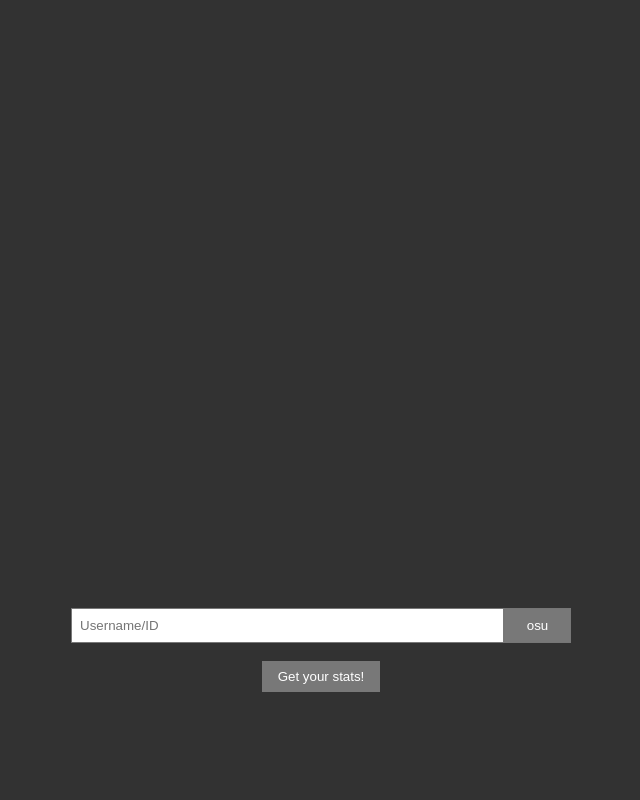
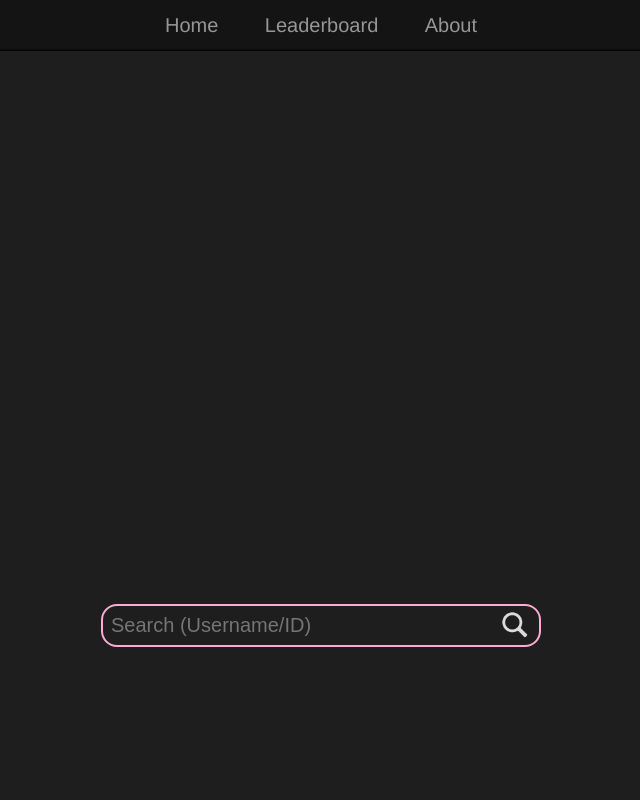
Before and after one commit to JasonM610/o-recap-2023, a Flask app: page / in a window 1280 px wide. Shown: the whole page, without its empty margins (319-959 px from the left). Run offline with Flask 3, Linux system fonts and the light colour scheme; parts of the project's set-up code (start-up, migrations or seed data) failed here and were passed over.

Commit message:
update homepage (change html/css, remove mod form)

```diff
--- a/app/home/forms.py
+++ b/app/home/forms.py
@@ -1,17 +1,8 @@
 from flask_wtf import FlaskForm
 from wtforms import StringField, SubmitField, SelectField
 from wtforms.validators import DataRequired
-from app.utils.enums import Mode
 
 
 class UserForm(FlaskForm):
     user = StringField(validators=[DataRequired()])
-    mode = SelectField(
-        choices=[
-            ("osu", "osu"),
-            ("taiko", "Taiko"),
-            ("fruits", "CTB"),
-            ("mania", "Mania"),
-        ],
-    )
     submit = SubmitField("Get your stats!")
--- a/app/home/routes.py
+++ b/app/home/routes.py
@@ -20,7 +20,6 @@ def index():
 
     if form.validate_on_submit():
         user_input = form.user.data
-        mode_input = form.mode.data
 
         user = get_user(user_input)
         if user is None:
--- a/app/home/static/css/main.css
+++ b/app/home/static/css/main.css
@@ -1,67 +1,63 @@
 body {
-    background-color: rgb(50, 50, 50);
-    color: rgb(255, 255, 255);
-    margin-top: 600px;
+    font-family: Helvetica, Arial, sans-serif;
+    background: rgb(30, 30, 30);
+    margin: 0;
+    padding: 0;
+    height: 100vh;
     display: flex;
     flex-direction: column;
+    justify-content: center;
     align-items: center;
-    justify-content: center;
+}
+
+nav {
+    background: rgb(0,0,0);
+    background: linear-gradient(0deg, rgba(0,0,0,1) 0%, rgba(20,20,20,1) 5%);
+    font-family: Helvetica, Arial, sans-serif;
+    padding: 14px;
+    text-align: center;
+    position: fixed;
+    width: 100%;
+    top: 0;
+}
+
+nav a {
+    color: rgb(150, 150, 150);
+    text-decoration: none;
+    font-size: 20px;
+    padding: 16px;
+    margin: 0 5px;
+}
+
+form {
+    margin-top: 450px;
 }
 
 .form-container {
-    max-width: 70%;
+    position: relative;
     display: flex;
-    flex-direction: column;
-    align-items: center;
 }
 
-.form-input {
+.form-user {
+    width: 440px;
+    font-size: 20px;
+    border-radius: 16px;
     padding: 8px;
-    display: flex;
-    width: 500px;
-    height: 35px;
-    margin-bottom: 10px;
-    flex-direction: row;
-}
-.form-user {
-    border-right: 0;
-    border-left: 2;
-    font-family: sans-serif;
-    width: 83%;
-    padding: 8px;
-    border: 1px solid rgb(120, 120, 120);
-    color: rgb(80, 80, 80);
+    color: rgb(255, 255, 255);
+    border: 2px solid rgb(253, 170, 211);
+    background-color: rgb(30, 30, 30);
+    outline: none;
+    box-sizing: border-box;
 }
 
-.form-user:focus {
-    outline: none;
-}
-
-.form-mode {
-    appearance: none;
-    padding: 1px;
-    font-family: sans-serif;
-    border-radius: 0;
-    background-color: rgb(120, 120, 120);
-    color: rgb(255, 255, 255);
-    text-align: center;
-    flex: 1;
-}
-
-.form-mode:focus {
-    outline: none;
-}
-
-.form-submit {
-    display: flex;
-    justify-content: center;
-}
-
-.form-submit input[type="submit"] {
-    background-color: rgb(120, 120, 120);
-    color: rgb(255, 255, 255);
+.submit-image {
+    position: absolute;
+    top: 50%;
+    right: 10px;
+    transform: translateY(-50%);
+    width: 32px;
+    height: 32px;
+    background: none;
     border: none;
-    font-family: sans-serif;
-    padding: 8px 16px;
     cursor: pointer;
 }
--- a/app/home/templates/index.html
+++ b/app/home/templates/index.html
@@ -6,19 +6,17 @@
 </head>
 <body>
     <nav>
-        <!-- add navigation bar -->
+        <a href="#">Home</a>
+        <a href="#">Leaderboard</a>
+        <a href="#">About</a>
     </nav>
-    <div class="form-container">
-        <form method="POST">
+    <form method="POST">
+        <div class="form-container">
             {{ form.hidden_tag() }}
-            <div class="form-input">
-                {{ form.user(placeholder="Username/ID", class_="form-user") }}
-                {{ form.mode(class_="form-mode") }}
-            </div>
-            <div class="form-submit">
-                {{ form.submit() }}
-            </div>
-        </form>
-    </div>
+            <div>
+                {{ form.user(placeholder="Search (Username/ID)", class_="form-user") }}
+                <input type="image" src="{{url_for('.static', filename='img/search.png')}}" alt="Submit" class="submit-image">
+        </div>
+    </form>
 </body>
 </html>
```
Also changed, not shown: app/home/static/img/search - Copy.png (added), app/home/static/img/search.png (added).
